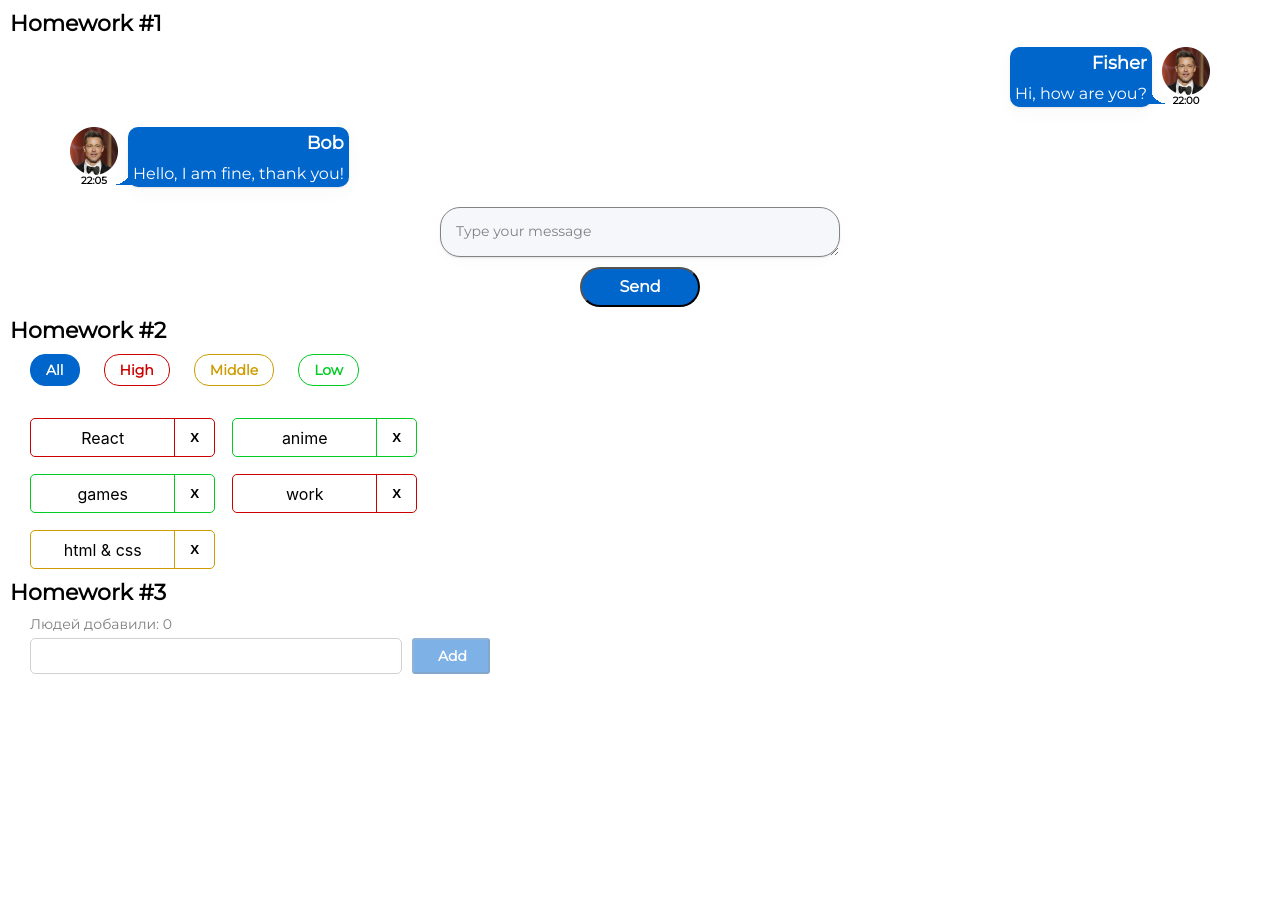
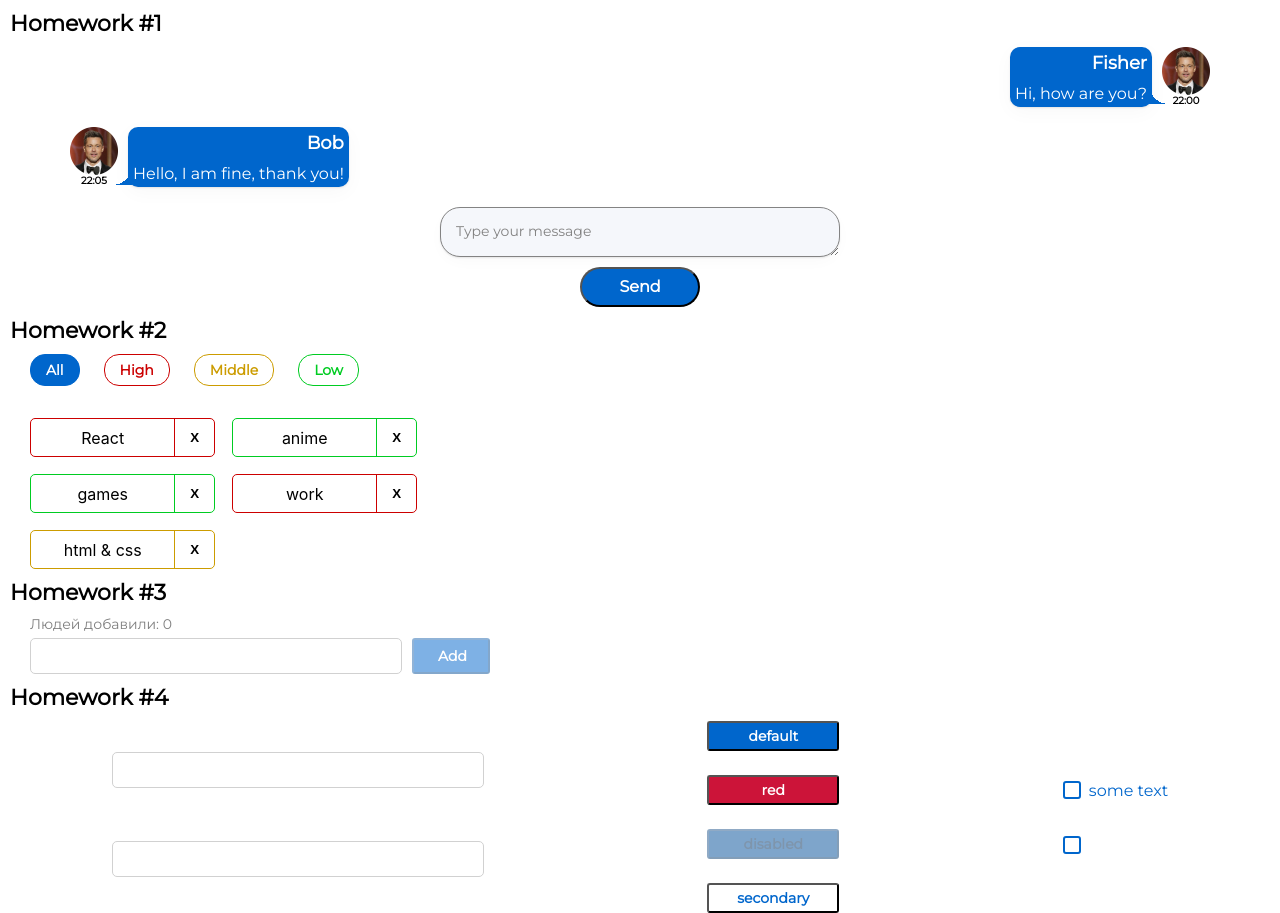
Before and after one commit to Raykar-jr/hws2-from-ignat, a React (Create React App) app: page / in a window 1280 px wide. Before the commit the page ends 800 px from the top, so only its background shows below. Built offline with nearby package versions, Linux system fonts and the light colour scheme.

Commit message:
Made hw4

```diff
--- a/src/s1-main/App.tsx
+++ b/src/s1-main/App.tsx
@@ -3,6 +3,7 @@
 import HW1 from '../s2-homeworks/hw01/HW1'
 import HW2 from "../s2-homeworks/hw02/HW2";
 import HW3 from "../s2-homeworks/hw03/HW3";
+import HW4 from "../s2-homeworks/hw04/HW4";
 
 function App() {
     return (
@@ -10,7 +11,7 @@
             <HW1/>
             <HW2/>
             <HW3/>
-            {/*<HW4/>*/}
+            <HW4/>
 
             {/*при выполнении дз 5 и более - закомментировать здесь дз 1-4, так как они есть внутри дз 5*/}
             {/*<HW5/>*/}
--- a/src/s2-homeworks/hw04/Stand.module.css
+++ b/src/s2-homeworks/hw04/Stand.module.css
@@ -1,6 +1,6 @@
 .stand {
     display: flex;
-    justify-content: space-between;
+    justify-content: space-around;
     align-items: center;
 }
 
--- a/src/s2-homeworks/hw04/common/c1-SuperInputText/SuperInputText.module.css
+++ b/src/s2-homeworks/hw04/common/c1-SuperInputText/SuperInputText.module.css
@@ -2,19 +2,38 @@
 }
 
 .input {
+    font-family: 'Montserrat', sans-serif;
+    font-style: normal;
+    font-weight: 600;
+    font-size: 14px;
+    padding: 5px;
+    border: 1px solid #D1D1D1;
+    border-radius: 5px;
+    width: 372px;
+    height: 36px;
 }
 
 .inputWrapper {
+    display: flex;
+    flex-direction: column;
 }
 
 .superInput {
 }
 
 .errorInput {
+    border: 1px solid #CC1439;
 }
 
 .errorInput:focus {
 }
 
 .error {
+    margin-top: 5px;
+    font-family: 'Montserrat', sans-serif;
+    font-style: normal;
+    font-weight: 400;
+    font-size: 10px;
+    line-height: 12px;
+    color: #CC1439;
 }
--- a/src/s2-homeworks/hw04/common/c2-SuperButton/SuperButton.module.css
+++ b/src/s2-homeworks/hw04/common/c2-SuperButton/SuperButton.module.css
@@ -1,36 +1,62 @@
 .button {
-}
-
-.disabled {
-}
-
-.secondary {
+    width: 132px;
+    height: 30px;
+    border-radius: 3px;
+    font-family: 'Montserrat', sans-serif;
+    font-style: normal;
+    font-weight: 600;
+    font-size: 14px;
+    line-height: 20px;
+    cursor: pointer;
 }
 
 .default {
+    color: #FFFFFF;
+    background: #0066CC;
 }
-
+.secondary {
+    color: #0066CC;
+    background: #FFF;
+}
 .red {
+    background: #CC1439;
+}
+.disabled {
+    background: #004D99;
+    opacity: 0.5;
+    color: #002E5C;
 }
 
 .default:hover {
+    background: #0080FF;
 }
 
 .red:hover {
+    background: #FF1A47;
 }
 
 .secondary:hover {
+    background: #E5F0FA;
+    border: 1px solid #0066CC;
 }
 
 
 .default:active {
+    background: #0059B3;
 }
 
 .secondary:active {
+    background: #C9E5FF;
+    border: 1px solid #0066CC;
 }
 
 .red:active {
+    background: #B31232;
 }
 
 .button:disabled {
+    cursor: auto;
+    background: #004D99;
+    opacity: 0.5;
+    color: #002E5C;
 }
--- a/src/s2-homeworks/hw04/common/c2-SuperButton/SuperButton.tsx
+++ b/src/s2-homeworks/hw04/common/c2-SuperButton/SuperButton.tsx
@@ -17,12 +17,13 @@
         ...restProps // все остальные пропсы попадут в объект restProps, там же будет children
     }
 ) => {
-    const finalClassName = s.button
-        // + (disabled
-        //         ? ...
-        //         : xType === 'red'
-        //             ? ...
-        + (className ? ' ' + className : '') // задачка на смешивание классов
+    const finalClassName = `${s.button} ${disabled ? s.disabled : s.default} ${xType === 'red' ? s.red : ''} ${xType === 'secondary' ? s.secondary : ''} ${className}`
+       /* s.button
+         + (disabled
+                 ? s.disabled
+                 : xType === 'red'
+                     ? s.red)
+        + (className ? ' ' + className : '') // задачка на смешивание классов*/
 
     return (
         <button
--- a/src/s2-homeworks/hw04/common/c3-SuperCheckbox/SuperCheckbox.tsx
+++ b/src/s2-homeworks/hw04/common/c3-SuperCheckbox/SuperCheckbox.tsx
@@ -27,6 +27,9 @@
     }
 ) => {
     const onChangeCallback = (e: ChangeEvent<HTMLInputElement>) => {
+        onChange?.(e) // если есть пропс onChange, то передать ему е (поскольку onChange не обязателен)
+
+        onChangeChecked?.(e.currentTarget.checked)
         // задачка на написание онченджа
 
     }
```
